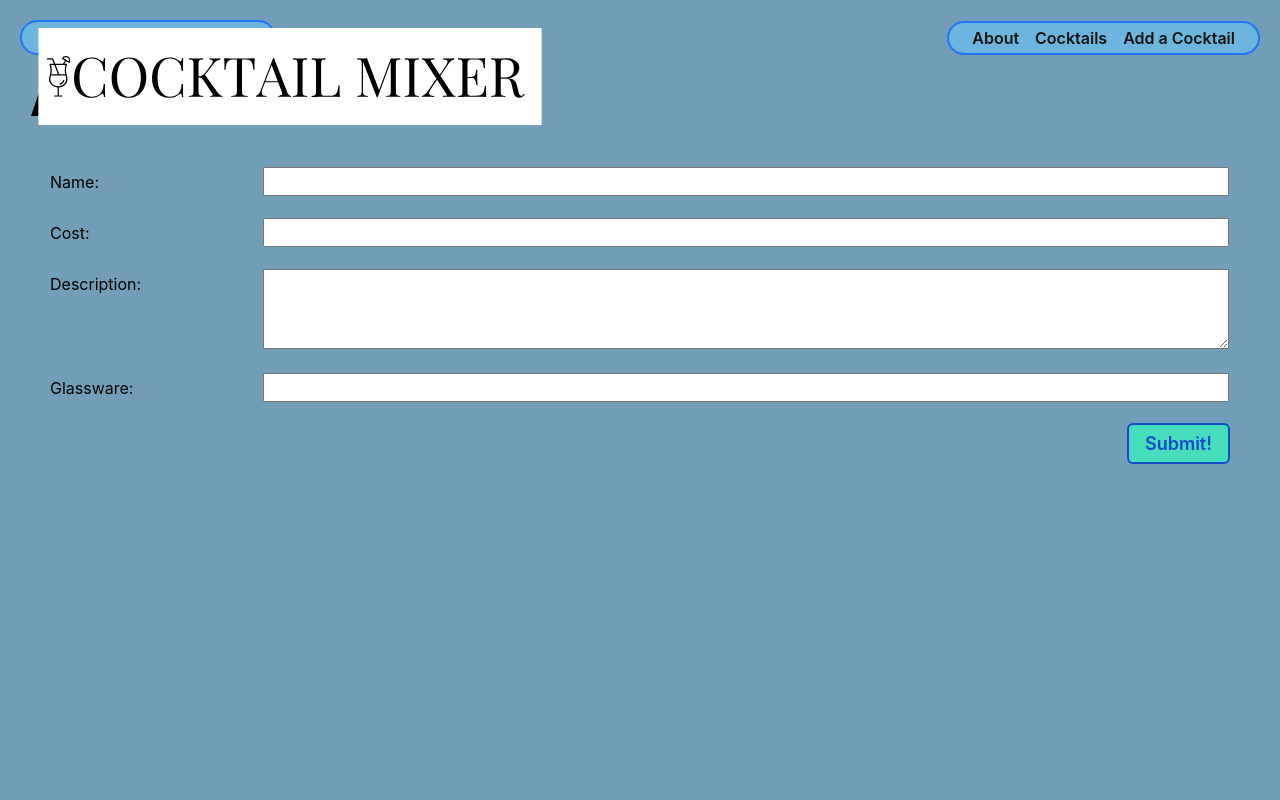
After one commit to adampaley/django-crud-app-cocktail-mixer, a Django app: page /cocktails/create in a window 1280 px wide. The commit adds this page. Run offline with Django 4.2, Linux system fonts and the light colour scheme.

Commit message:
added full CRUD through views

```diff
--- a/api/models.py
+++ b/api/models.py
@@ -1,4 +1,5 @@
 from django.db import models
+from django.urls import reverse
 
 # Create your models here.
 class Cocktail(models.Model):
@@ -9,3 +10,6 @@ class Cocktail(models.Model):
 
     def __str__(self):
         return self.name
+
+    def get_absolute_url(self):
+        return reverse("cocktail-detail", kwargs={"cocktail_id": self.id})
--- a/api/static/css/base.css
+++ b/api/static/css/base.css
@@ -32,17 +32,17 @@ html {
       'Oxygen', 'Ubuntu', 'Cantarell', 'Fira Sans', 'Droid Sans',
       'Helvetica Neue', sans-serif;
     min-height: 100vh;
-    --nav-bg: rgba(104, 197, 248, 0.7);
-    --nav-bg-ff: rgba(104, 197, 248, 0.9);
+    --nav-bg: rgba(66, 229, 190, 0.7);
+    --nav-bg-ff: rgba(66, 229, 190, 0.9);
     --borders: rgb(36, 116, 248) solid 2px;
     --text-color: rgb(17, 20, 17);
     --link-hover-color: rgb(16, 56, 158);
-    --button-bg: rgb(245, 245, 245);
-    --button-bg-hover: rgb(226, 226, 226);
-    --submit: rgb(26, 128, 0);
-    --warn: rgb(255, 102, 0);
-    --danger: rgb(220, 20, 30);
-    --secondary: rgb(57, 57, 57);
+    --button-bg: rgba(66, 229, 190, 0.9);
+    --button-bg-hover: rgba(66, 229, 190, 0.7);
+    --submit: rgb(23, 76, 201);
+    --warn: rgb(23, 76, 201);
+    --danger: rgb(23, 76, 201);
+    --secondary: rgb(23, 76, 201);
     --card-box-shadow: 5px 5px 6px -1px #aaa;
     --font-xtreme: 4.2rem;
     --font-xxl: 3.6rem;
--- /dev/null
+++ b/api/static/css/form.css
@@ -0,0 +1,39 @@
+.form-container {
+    display: flex;
+    flex-direction: column;
+    width: 100%;
+  }
+
+  table {
+    padding: 0 40px;
+    width: 100%;
+    border-spacing: 0 20px;
+  }
+
+  th {
+    text-align: left;
+    padding: 6px 20px 0 0;
+    font-weight: normal;
+    vertical-align: top;
+    font-size: var(--font-reg);
+  }
+
+  td {
+    max-width: 60%;
+  }
+
+  td > * {
+    width: 100%;
+    padding: 2px 4px;
+    font-size: var(--font-l);
+  }
+
+  td > textarea {
+    height: calc(4 * var(--font-l) + 8px);
+    font-family: inherit;
+  }
+
+  .btn {
+    align-self: flex-end;
+    margin-right: 40px;
+  }
--- /dev/null
+++ b/api/templates/api/cocktail_form.html
@@ -0,0 +1,26 @@
+{% extends 'base.html' %}
+{% load static %}
+{% block head %}
+<link rel="stylesheet" href="{% static 'css/form.css' %}" />
+{% endblock %}
+{% block content %}
+
+<div class="page-header">
+
+  {% if cocktail %}
+    <h1>Edit {{cocktail.name}}</h1>
+  {% else %}
+    <h1>Add a Cocktail</h1>
+  {% endif %}
+  <img src="{% static 'images/bar.png' %}" alt="A bar" />
+</div>
+
+<form action="" method="post" class="form-container">
+  {% csrf_token %}
+  <table>
+    {{ form.as_table }}
+  </table>
+  <button type="submit" class="btn submit">Submit!</button>
+</form>
+
+{% endblock %}
--- a/api/templates/base.html
+++ b/api/templates/base.html
@@ -22,6 +22,7 @@
         <ul>
           <li><a href="{% url 'about' %}">About</a></li>
           <li><a href="{% url 'cocktail-index' %}">Cocktails</a></li>
+          <li><a href="{% url 'cocktail-create' %}">Add a Cocktail</a></li>
         </ul>
       </nav>
     </header>
--- a/api/templates/cocktails/detail.html
+++ b/api/templates/cocktails/detail.html
@@ -15,6 +15,10 @@
     <h1>{{ cocktail.name }}</h1>
     <h2>${{ cocktail.cost }}</h2>
     <p>{{ cocktail.description }}</p>
+    <div class="cocktail-actions">
+      <a href="{% url 'cocktail-update' cocktail.id %}" class="btn warn">Edit</a>
+      <a href="{% url 'cocktail-delete' cocktail.id %}" class="btn danger">Delete</a>
+    </div>
   </div>
 </section>
 {% endblock %}
--- a/api/urls.py
+++ b/api/urls.py
@@ -6,4 +6,7 @@ urlpatterns = [
     path('about/', views.about, name='about'),
     path('cocktails/', views.cocktail_index, name='cocktail-index'),
     path('cocktails/<int:cocktail_id>/', views.cocktail_detail, name='cocktail-detail'),
+    path('cocktails/create', views.CocktailCreate.as_view(), name='cocktail-create'),
+    path('cocktails/<int:pk>/update/', views.CocktailUpdate.as_view(), name='cocktail-update'),
+    path('cocktails/<int:pk>/delete/', views.CocktailDelete.as_view(), name='cocktail-delete')
 ]
--- a/api/views.py
+++ b/api/views.py
@@ -1,4 +1,5 @@
 from django.shortcuts import render
+from django.views.generic.edit import CreateView, UpdateView, DeleteView
 from .models import Cocktail
 
 # Create your views here.
@@ -8,23 +9,6 @@ def home(request):
 def about(request):
     return render(request, 'about.html')
 
-# class Cocktail:
-#     def __init__(self, name, cost, description, glassware):
-#         self.name = name
-#         self.cost = cost
-#         self.description = description
-#         self.glassware = glassware
-
-# # Martini,  Rocks, Coupe, Collins, Wine
-# # Highball, Shot
-
-# cocktails = [
-#     Cocktail("Margarita", 12, "A refreshing and tangy drink that's perfect for any occasion, especially on a warm day.", "coupe"),
-#     Cocktail("Old Fashioned", 14, "Served over ice, the Old Fashioned offers a smooth and slightly sweet flavor, with a touch of aromatic complexity.", "rocks"),
-#     Cocktail("Mojito", 10, "A crisp and refreshing drink. The combination of mint and lime makes it a popular choice for hot weather.", "highball"),
-#     Cocktail("Negroni", 13, "An Italian classic, this cocktail is known for its bittersweet flavor and is perfect for those who appreciate bold, complex drinks.", "rocks")
-# ]
-
 def cocktail_index(request):
     cocktails = Cocktail.objects.all()
     return render(request, 'cocktails/index.html', {'cocktails': cocktails})
@@ -32,3 +16,15 @@ def cocktail_index(request):
 def cocktail_detail(request, cocktail_id):
     cocktail = Cocktail.objects.get(id=cocktail_id)
     return render(request, 'cocktails/detail.html', {'cocktail': cocktail})
+
+class CocktailCreate(CreateView):
+    model = Cocktail
+    fields = '__all__'
+
+class CocktailUpdate(UpdateView):
+    model = Cocktail
+    fields = ['cost', 'description', 'glassware']
+
+class CocktailDelete(DeleteView):
+    model = Cocktail
+    success_url = '/cocktails/'
```
Also changed, not shown: api/templates/api/cocktail_confirm_delete.html (added, +18 -0 lines), README.MD, api/static/images/bar.png (added).
